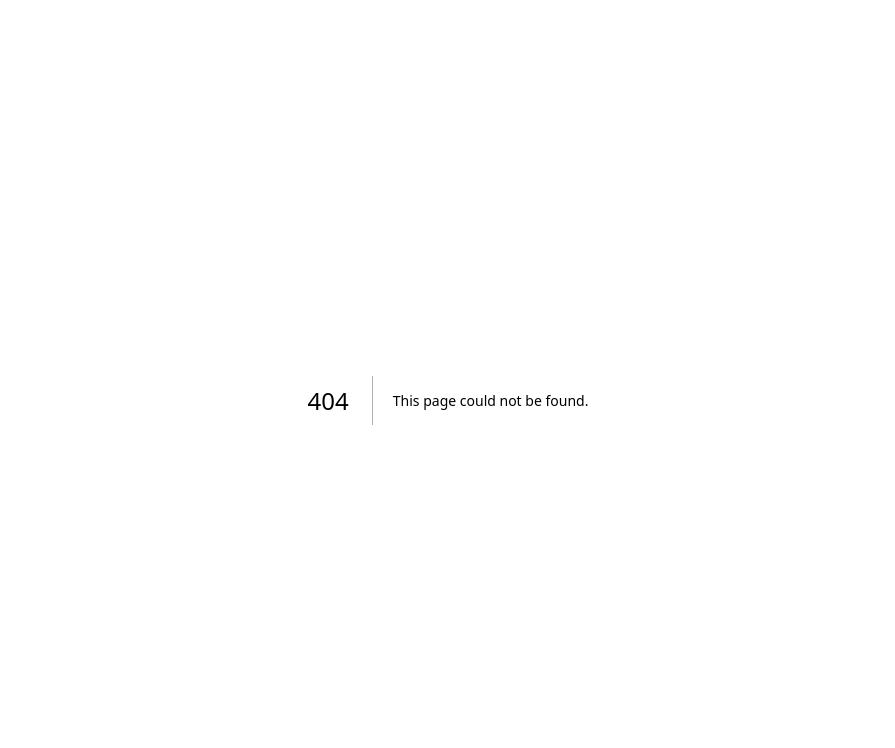
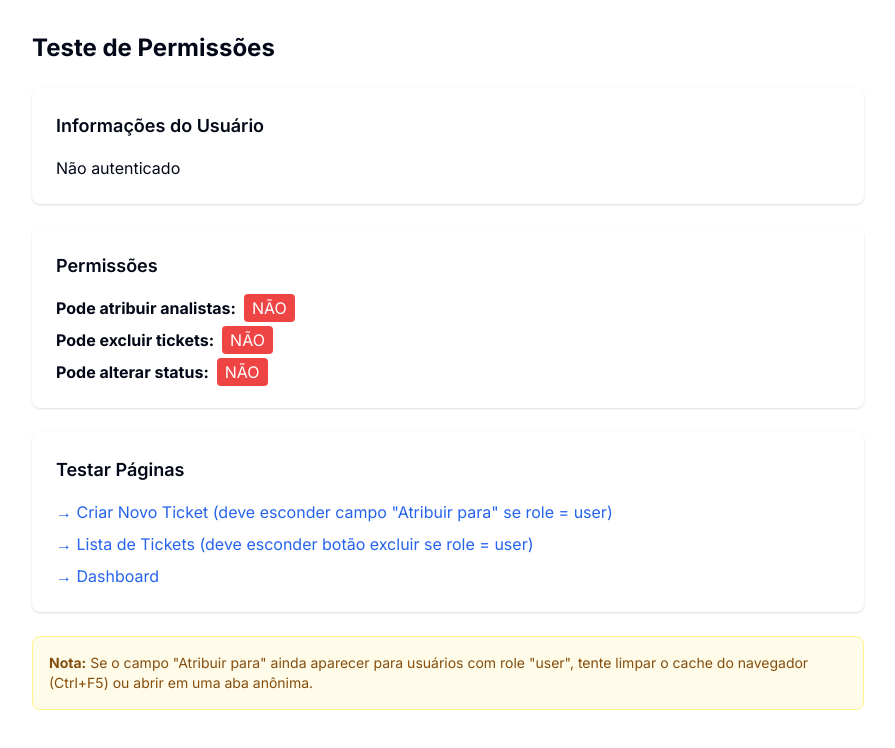
Before and after one commit to tgszdev/app3008, a Next.js app: page /test-role in a window 1280 px wide. Before the commit this address had no page. Shown: the top 748 px of the page, without its empty margins (192-1087 px from the left). Built offline with nearby package versions, Linux system fonts and the light colour scheme; no server answers.

Commit message:
fix: Hide analyst assignment dropdown from users with role 'user' in new ticket form

```diff
--- a/src/app/dashboard/tickets/new/page.tsx
+++ b/src/app/dashboard/tickets/new/page.tsx
@@ -195,7 +195,8 @@ export default function NewTicketPage() {
               </select>
             </div>
 
-            {/* Assigned To */}
+            {/* Assigned To - Only visible for admin and analyst */}
+            {(session?.user?.role === 'admin' || session?.user?.role === 'analyst') && (
               <div>
                 <label className="block text-sm font-medium text-gray-700 dark:text-gray-300 mb-2">
                   <User className="inline h-4 w-4 mr-1" />
@@ -214,6 +215,7 @@ export default function NewTicketPage() {
                   ))}
                 </select>
               </div>
+            )}
 
             {/* Due Date */}
             <div>
--- /dev/null
+++ b/src/app/test-role/page.tsx
@@ -0,0 +1,90 @@
+'use client'
+
+import { useSession } from 'next-auth/react'
+import Link from 'next/link'
+
+export default function TestRolePage() {
+  const { data: session, status } = useSession()
+
+  if (status === 'loading') {
+    return <div className="p-8">Carregando...</div>
+  }
+
+  return (
+    <div className="p-8 max-w-4xl mx-auto">
+      <h1 className="text-2xl font-bold mb-6">Teste de Permissões</h1>
+
+      <div className="bg-white dark:bg-gray-800 p-6 rounded-lg shadow mb-6">
+        <h2 className="text-lg font-semibold mb-4">Informações do Usuário</h2>
+        {session?.user ? (
+          <div className="space-y-2">
+            <p><strong>Nome:</strong> {session.user.name}</p>
+            <p><strong>Email:</strong> {session.user.email}</p>
+            <p><strong>Role:</strong> <span className="px-2 py-1 bg-blue-100 text-blue-800 rounded">{session.user.role || 'Não definido'}</span></p>
+            <p><strong>ID:</strong> {session.user.id}</p>
+          </div>
+        ) : (
+          <p>Não autenticado</p>
+        )}
+      </div>
+
+      <div className="bg-white dark:bg-gray-800 p-6 rounded-lg shadow mb-6">
+        <h2 className="text-lg font-semibold mb-4">Permissões</h2>
+        <div className="space-y-2">
+          <p>
+            <strong>Pode atribuir analistas:</strong>
+            <span className={`ml-2 px-2 py-1 rounded text-white ${
+              session?.user?.role === 'admin' || session?.user?.role === 'analyst'
+                ? 'bg-green-500'
+                : 'bg-red-500'
+            }`}>
+              {session?.user?.role === 'admin' || session?.user?.role === 'analyst' ? 'SIM' : 'NÃO'}
+            </span>
+          </p>
+          <p>
+            <strong>Pode excluir tickets:</strong>
+            <span className={`ml-2 px-2 py-1 rounded text-white ${
+              session?.user?.role === 'admin' || session?.user?.role === 'analyst'
+                ? 'bg-green-500'
+                : 'bg-red-500'
+            }`}>
+              {session?.user?.role === 'admin' || session?.user?.role === 'analyst' ? 'SIM' : 'NÃO'}
+            </span>
+          </p>
+          <p>
+            <strong>Pode alterar status:</strong>
+            <span className={`ml-2 px-2 py-1 rounded text-white ${
+              session?.user?.role === 'admin' || session?.user?.role === 'analyst'
+                ? 'bg-green-500'
+                : 'bg-red-500'
+            }`}>
+              {session?.user?.role === 'admin' || session?.user?.role === 'analyst' ? 'SIM' : 'NÃO'}
+            </span>
+          </p>
+        </div>
+      </div>
+
+      <div className="bg-white dark:bg-gray-800 p-6 rounded-lg shadow">
+        <h2 className="text-lg font-semibold mb-4">Testar Páginas</h2>
+        <div className="space-y-2">
+          <Link href="/dashboard/tickets/new" className="block text-blue-600 hover:text-blue-800">
+            → Criar Novo Ticket (deve esconder campo "Atribuir para" se role = user)
+          </Link>
+          <Link href="/dashboard/tickets" className="block text-blue-600 hover:text-blue-800">
+            → Lista de Tickets (deve esconder botão excluir se role = user)
+          </Link>
+          <Link href="/dashboard" className="block text-blue-600 hover:text-blue-800">
+            → Dashboard
+          </Link>
+        </div>
+      </div>
+
+      <div className="mt-6 p-4 bg-yellow-50 border border-yellow-200 rounded-lg">
+        <p className="text-sm text-yellow-800">
+          <strong>Nota:</strong> Se o campo "Atribuir para" ainda aparecer para usuários com role "user",
+          tente limpar o cache do navegador (Ctrl+F5) ou abrir em uma aba anônima.
+        </p>
+      </div>
+    </div>
+  )
+}
```
Also changed, not shown: 1 other file (tests, documents, lock files or other folders). Lines whose indentation alone changed are shown as unchanged.
